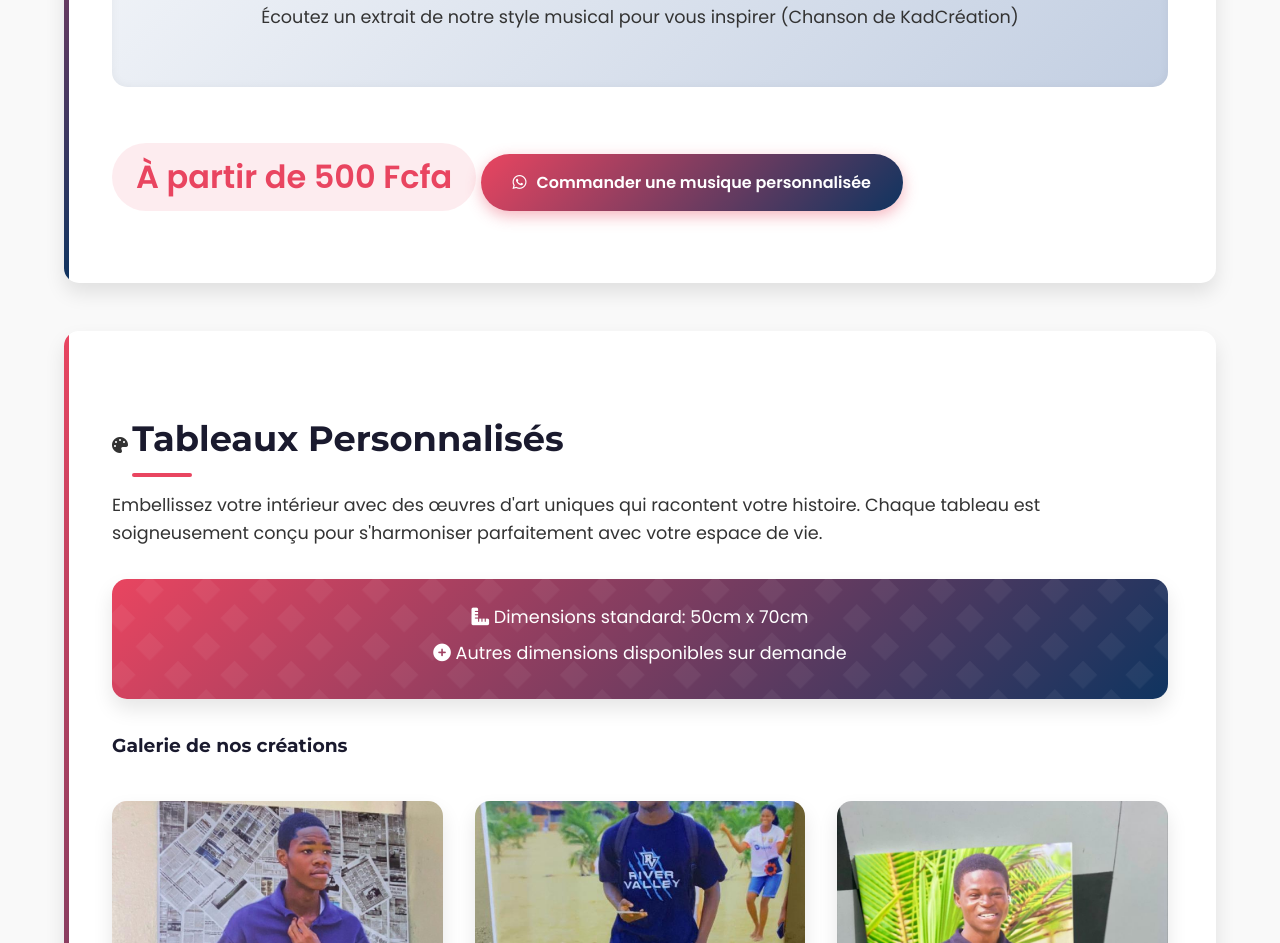
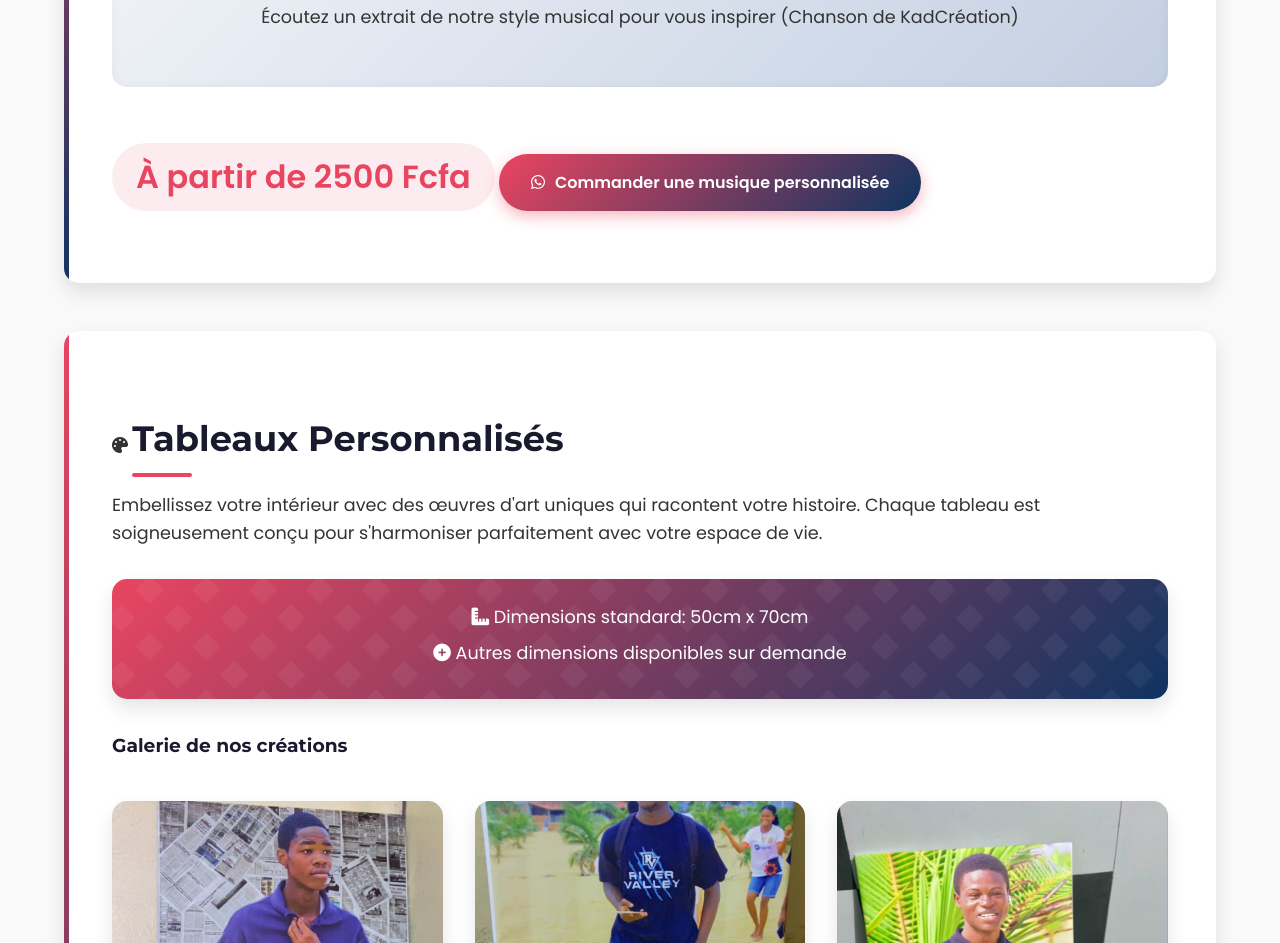
Before and after one commit to Deo-GratiasAKOTCHAYE/portfolio-, a plain HTML site: page Nos offres.html in a window 1280 px wide. Shown: the part 774-1717 px from the top of the page. Drawn offline with Linux system fonts and the light colour scheme.

Commit message:
Fix HTML structure and update content

```diff
--- a/Nos offres.html
+++ b/Nos offres.html
@@ -467,7 +467,7 @@
                 <p>Écoutez un extrait de notre style musical pour vous inspirer (Chanson de KadCréation)</p>
             </div>
 
-            <p class="price">À partir de 500 Fcfa</p>
+            <p class="price">À partir de 2500 Fcfa</p>
             <a href="https://wa.me/22954935761" class="btn">
                 <i class="fab fa-whatsapp"></i>
                 Commander une musique personnalisée
@@ -570,4 +570,5 @@
         });
     </script>
 </body>
+
 </html>
```
